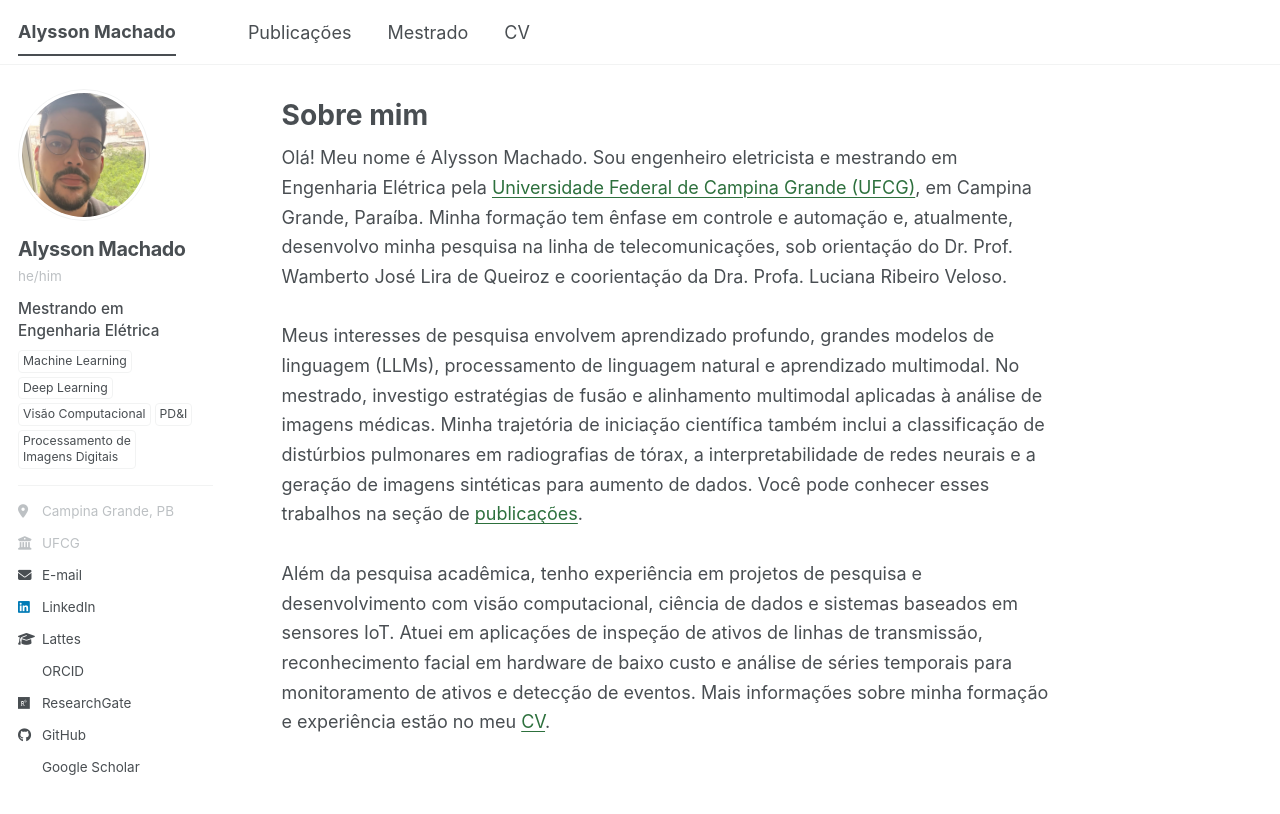
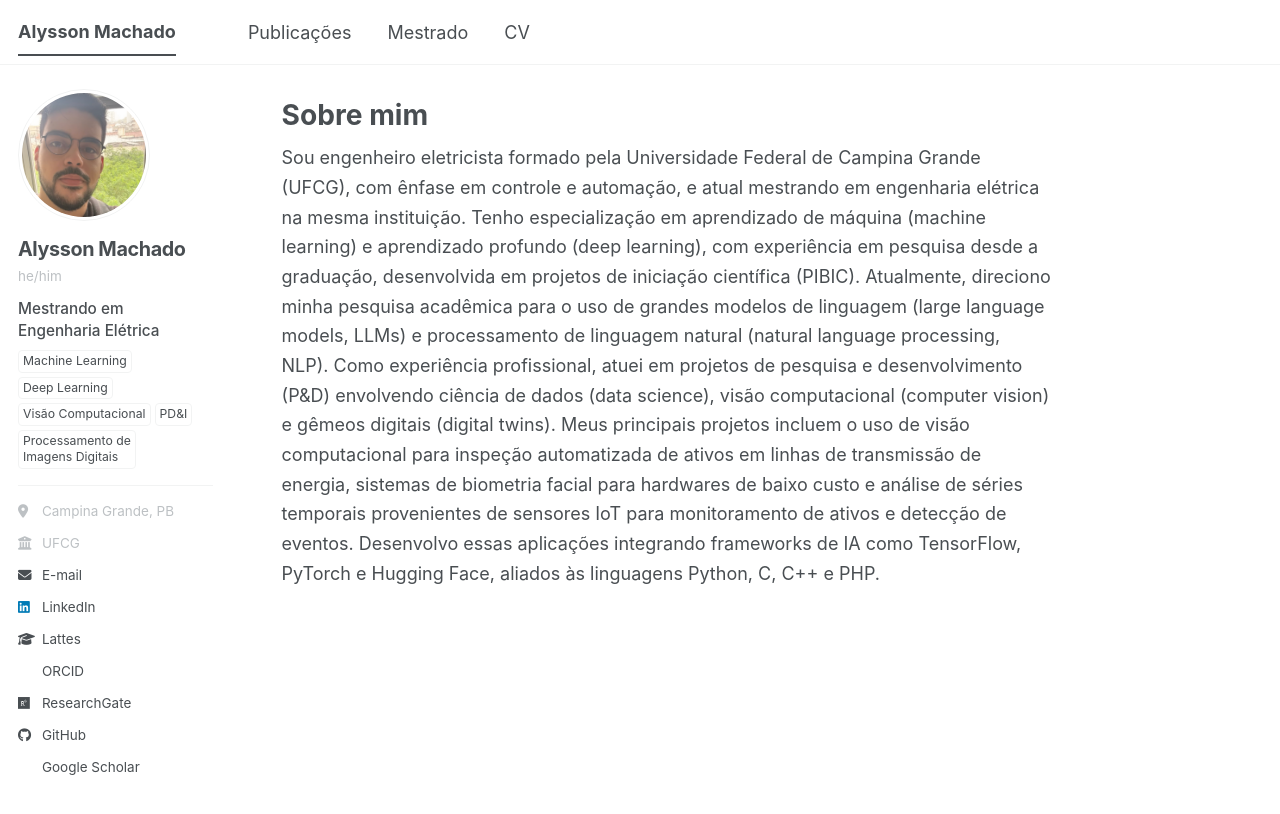
Before and after one commit to Alyssonmach/alyssonmach.github.io, a Jekyll site: the page built from _pages/about.md, in a window 1280 px wide and 900 px high. Shown: the top 814 px of the window. Built offline with Jekyll 4.4.1, drawn with Linux system fonts in a browser that asks for light colours; a style sheet for code colours, icons or effects is not loaded.

Commit message:
Add content in about me page

```diff
--- a/_pages/about.md
+++ b/_pages/about.md
@@ -10,10 +10,6 @@ redirect_from:
 
 <div class="about-profile" markdown="1">
 
-Olá! Meu nome é Alysson Machado. Sou engenheiro eletricista e mestrando em Engenharia Elétrica pela [Universidade Federal de Campina Grande (UFCG)](https://portal.ufcg.edu.br/), em Campina Grande, Paraíba. Minha formação tem ênfase em controle e automação e, atualmente, desenvolvo minha pesquisa na linha de telecomunicações, sob orientação do Dr. Prof. Wamberto José Lira de Queiroz e coorientação da  Dra. Profa. Luciana Ribeiro Veloso.
-
-Meus interesses de pesquisa envolvem aprendizado profundo, grandes modelos de linguagem (LLMs), processamento de linguagem natural e aprendizado multimodal. No mestrado, investigo estratégias de fusão e alinhamento multimodal aplicadas à análise de imagens médicas. Minha trajetória de iniciação científica também inclui a classificação de distúrbios pulmonares em radiografias de tórax, a interpretabilidade de redes neurais e a geração de imagens sintéticas para aumento de dados. Você pode conhecer esses trabalhos na seção de [publicações]({{ '/publications/' | relative_url }}).
-
-Além da pesquisa acadêmica, tenho experiência em projetos de pesquisa e desenvolvimento com visão computacional, ciência de dados e sistemas baseados em sensores IoT. Atuei em aplicações de inspeção de ativos de linhas de transmissão, reconhecimento facial em hardware de baixo custo e análise de séries temporais para monitoramento de ativos e detecção de eventos. Mais informações sobre minha formação e experiência estão no meu [CV]({{ '/cv/' | relative_url }}).
+Sou engenheiro eletricista formado pela Universidade Federal de Campina Grande (UFCG), com ênfase em controle e automação, e atual mestrando em engenharia elétrica na mesma instituição. Tenho especialização em aprendizado de máquina (machine learning) e aprendizado profundo (deep learning), com experiência em pesquisa desde a graduação, desenvolvida em projetos de iniciação científica (PIBIC). Atualmente, direciono minha pesquisa acadêmica para o uso de grandes modelos de linguagem (large language models, LLMs) e processamento de linguagem natural (natural language processing, NLP). Como experiência profissional, atuei em projetos de pesquisa e desenvolvimento (P&D) envolvendo ciência de dados (data science), visão computacional (computer vision) e gêmeos digitais (digital twins). Meus principais projetos incluem o uso de visão computacional para inspeção automatizada de ativos em linhas de transmissão de energia, sistemas de biometria facial para hardwares de baixo custo e análise de séries temporais provenientes de sensores IoT para monitoramento de ativos e detecção de eventos. Desenvolvo essas aplicações integrando frameworks de IA como TensorFlow, PyTorch e Hugging Face, aliados às linguagens Python, C, C++ e PHP.
 
 </div>
```
